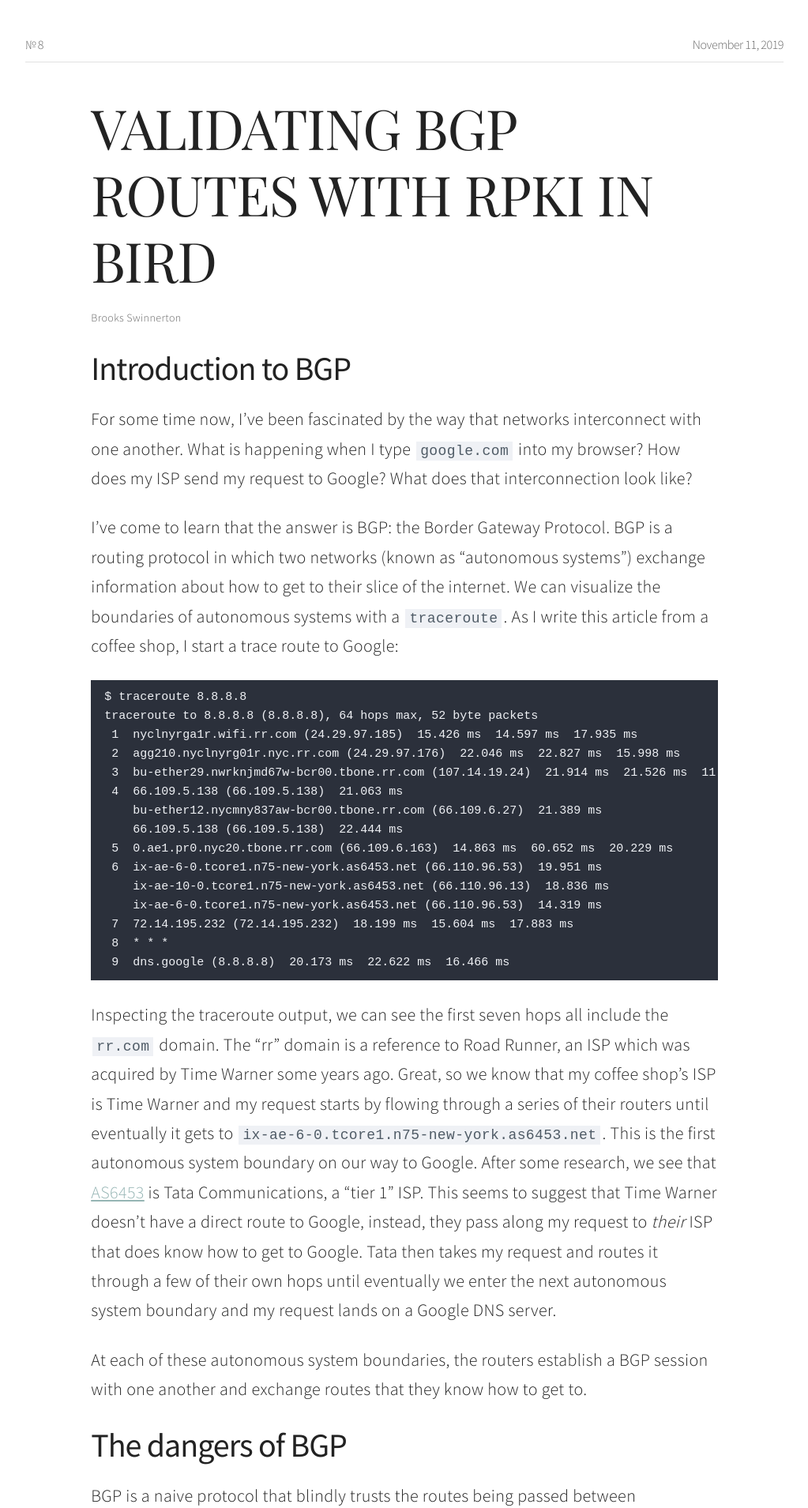
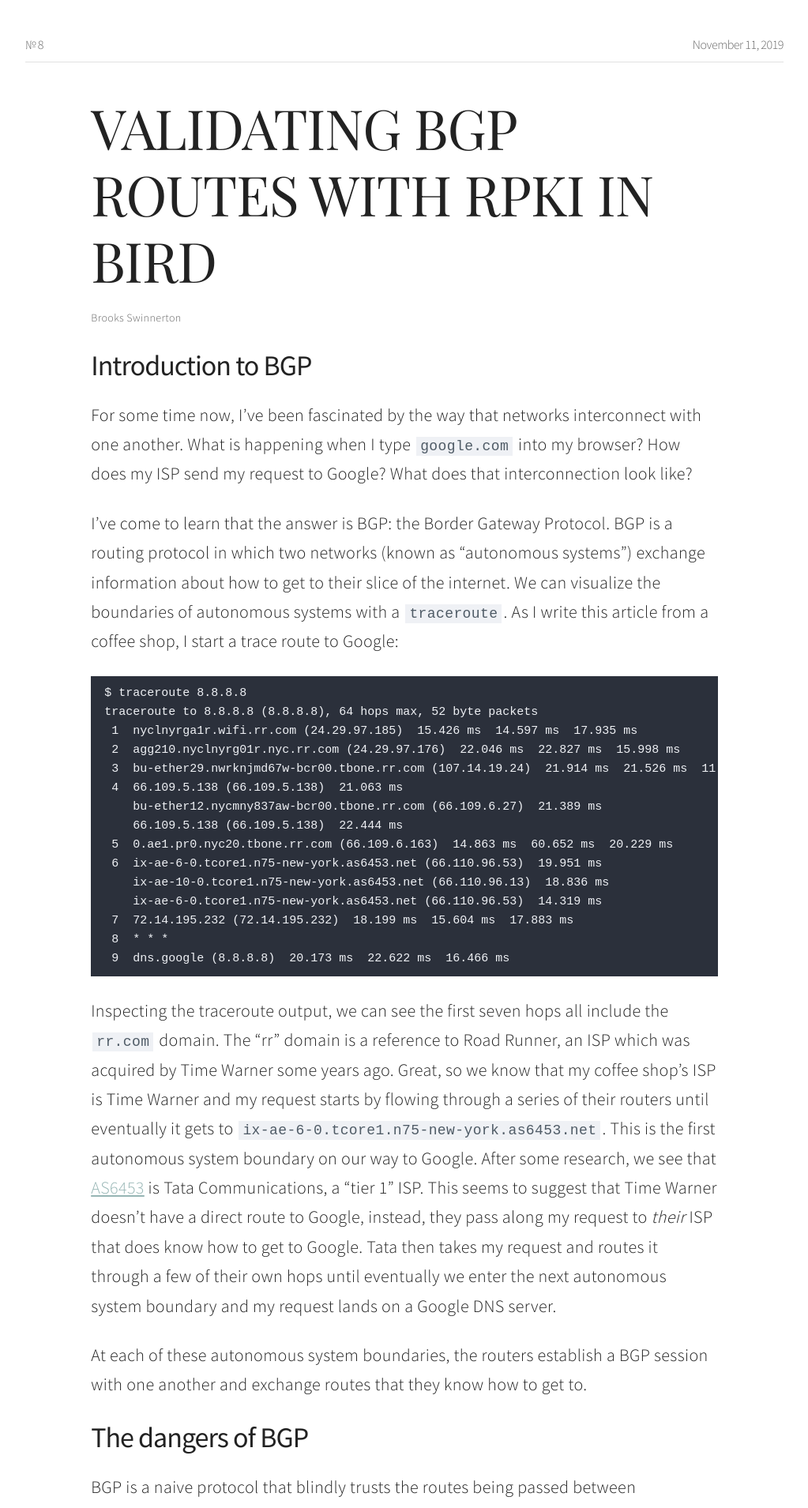
Before and after one commit to bswinnerton/blog, a Jekyll site: the page built from _posts/2019-11-11-validating-bgp-routes-with-rpki-in-bird.md, in a window 1280 px wide. Shown: the top 1909 px of the page at 79% size, without its empty margins (128-1151 px from the left). Built offline with Jekyll 4.4.1, drawn with Linux system fonts in a browser that asks for light colours.

```diff
--- a/_posts/2019-11-11-validating-bgp-routes-with-rpki-in-bird.md
+++ b/_posts/2019-11-11-validating-bgp-routes-with-rpki-in-bird.md
@@ -4,7 +4,7 @@ title: Validating BGP Routes with RPKI in BIRD
 author: Brooks Swinnerton
 ---
 
-## Introduction to BGP
+### Introduction to BGP
 
 For some time now, I’ve been fascinated by the way that networks interconnect with one another. What is happening when I type `google.com` into my browser? How does my ISP send my request to Google? What does that interconnection look like?
 
@@ -32,7 +32,7 @@ Inspecting the traceroute output, we can see the first seven hops all include th
 
 At each of these autonomous system boundaries, the routers establish a BGP session with one another and exchange routes that they know how to get to.
 
-## The dangers of BGP
+### The dangers of BGP
 
 BGP is a naive protocol that blindly trusts the routes being passed between autonomous systems. What happens if an AS accidentally shares a route that doesn’t belong to it? Could a bad actor maliciously originate a route and intercept that traffic? The answer is yes, and has been the cause of numerous outages across the internet like [this one](https://blog.cloudflare.com/how-verizon-and-a-bgp-optimizer-knocked-large-parts-of-the-internet-offline-today/).
 
@@ -40,7 +40,7 @@ One solution to this is RPKI, in which the network operators can cryptographical
 
 This is great, but requires that autonomous systems only accept RPKI valid routes, which requires changes to their BGP-facing routers.
 
-## RPKI validation with BIRD
+### RPKI validation with BIRD
 
 This article details how to drop invalid RPKI routes using [BIRD](https://bird.network.cz/), a software based router on Linux.
 
@@ -180,7 +180,7 @@ Total: 4612 of 4612 routes for 4612 networks in 4 tables
 
 That’s better. And terrifying. It looks like we’re filtering 4,612 invalid routes from this session. This `reload in all` quirk is something that BIRD has not solved yet, but is expected to be fixed in a subsequent release.
 
-## Making sure it all worked
+### Making sure it all worked
 
 You can verify that your autonomous system isn’t accepting invalid RPKI routes by browsing to https://www.ripe.net/s/rpki-test. If all is well, you’ll see the following:
 
```
